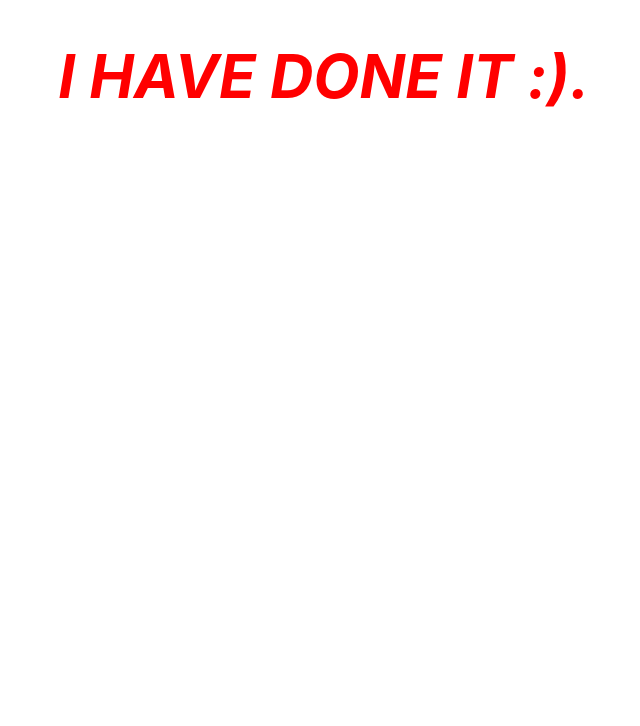
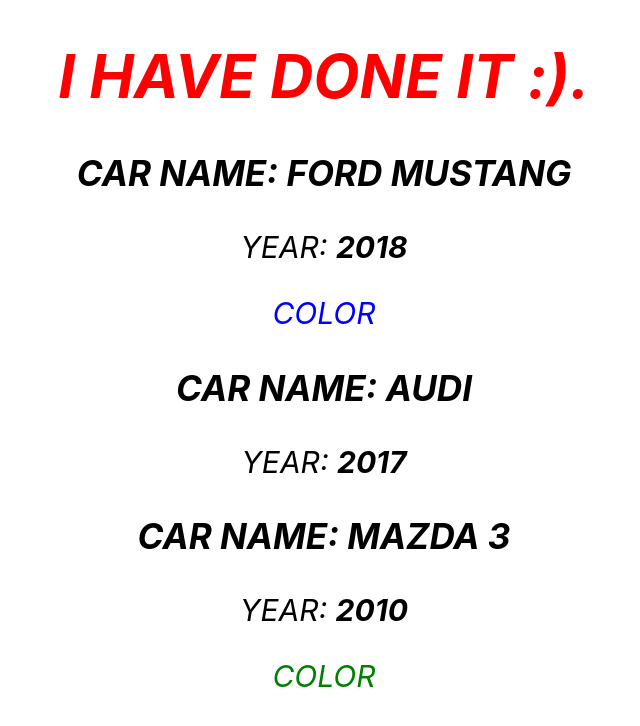
Before and after one commit to SergiiOz/react, a React (Create React App) app in the folder react-theory/: page / in a window 1280 px wide. Shown: the top 726 px of the page, without its empty margins (316-956 px from the left). Built offline with nearby package versions, Linux system fonts and the light colour scheme.

Commit message:
adde componet and content transfer

```diff
--- a/react-theory/src/App.js
+++ b/react-theory/src/App.js
@@ -1,5 +1,7 @@
 import React from 'react';
 import './App.css';
+
+import Car from "./components/Car";
 
 function App() {
   const divStyle = {
@@ -11,10 +13,29 @@
       <h1 style={divStyle}>
         I have done it :).
       </h1>
+
+      {/* this is props.name props.year */}
+      <Car name={'Ford Mustang'} year={2018}>
+        {/* this props.children */}
+        <p style={{ color: 'blue' }}>Color</p>
+      </Car>
+
+      <Car name={'Audi'} year={2017} />
+
+      <Car name={'Mazda 3'} year={2010}>
+        <p style={{ color: 'green' }}>Color</p>
+      </Car>
+
     </div >
 
   );
   //what is it JSX, how convert (important - when we use jsx we have to import 'REACT' from 'react')
+  // example:
+  // <div class=App>
+  //   <h1>I have done it</h1>
+  // </div>
+  //we will write without jsx:
+
   // return (React.createElement(
   //   'div',
   //   {
@@ -23,7 +44,7 @@
   //   React.createElement(
   //     'h1',
   //     null,
-  //     'hello world'
+  //     'I have done it'
   //   )
   // )
   // )
--- /dev/null
+++ b/react-theory/src/components/Car.js
@@ -0,0 +1,40 @@
+import React from 'react';
+// props.childern this is 'item'
+// <Car > <p>item</p><Car/>
+
+export default (props) => (
+    <div>
+        <h3>Car name: {props.name}</h3>
+        <span>Year: <strong>{props.year}</strong></span>
+        {props.children}
+    </div>
+);
+
+// version create component
+//version 1
+// function car() {
+//     return (
+//         <div>
+//             <p>This is car</p>
+//         </div>
+//     );
+// }
+
+//version 2
+// const car = () => {
+//     return (
+//         <div>
+//             <p>This is car</p>
+//         </div>
+//     );
+// }
+
+// version 3
+// const car = () => (
+//     <div>
+//         <p>This is car</p>
+//         <span>Mustang</span>
+//     </div>
+// )
+
+// export default car;
```
